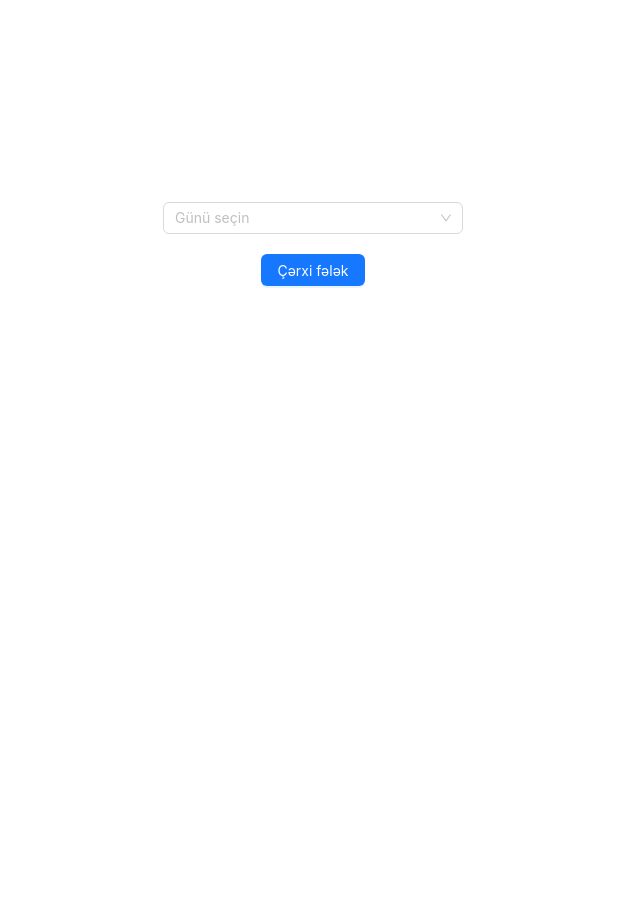
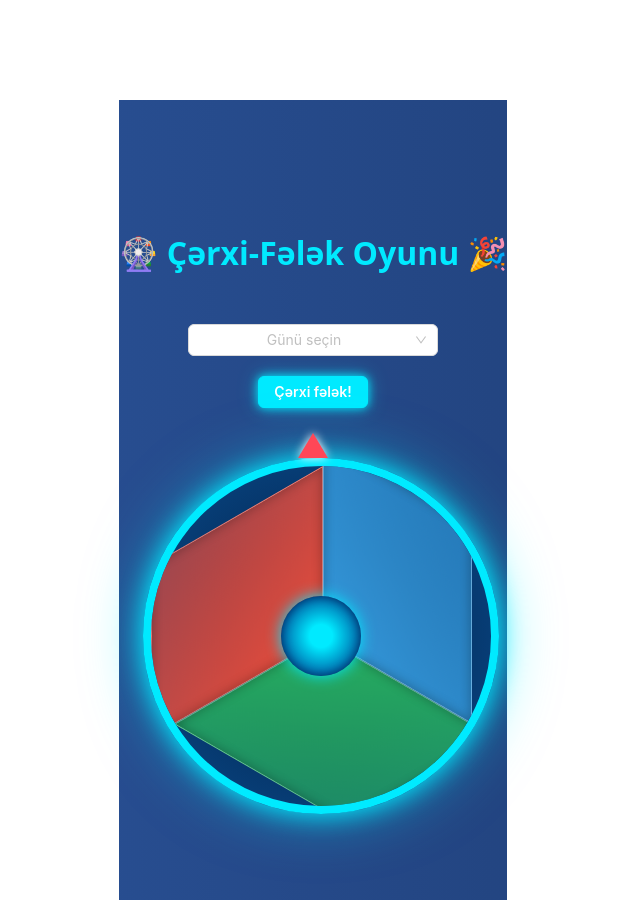
Before and after one commit to leilagadim/fe-congress, a React (Vite) app: page /bet in a window 1280 px wide. Shown: the whole page, without its empty margins (327-967 px from the left). Built offline with nearby package versions, Linux system fonts and the light colour scheme.

Commit message:
feat: cerxifelek

```diff
--- a/package.json
+++ b/package.json
@@ -12,6 +12,7 @@
   "dependencies": {
     "antd": "^5.27.6",
     "axios": "^1.13.1",
+    "framer-motion": "^12.23.24",
     "react": "^19.1.1",
     "react-dom": "^19.1.1",
     "react-router-dom": "^7.9.5"
--- a/src/App.jsx
+++ b/src/App.jsx
@@ -19,7 +19,7 @@ import Bet from './Bet';
 
         <Routes>
           <Route path="/bet" element={<Bet />} />
-          <Route path="/" element={<SpeakerSelect />} />
+          <Route path="/" element={<Bet />} />
           <Route path="/users" element={<Users />} />
           <Route path="/questions" element={<Questions />} />
           <Route path="/speaker-questions" element={<SpeakerQuestions />} />
--- a/src/Bet.jsx
+++ b/src/Bet.jsx
@@ -1,105 +1,96 @@
 import React, { useState } from "react";
-import Loader from "./components/Loader";
-import { Select, Button, Modal, Space } from "antd";
+import { Select, Button } from "antd";
+import { motion } from "framer-motion";
 
 const TEAMS = [
-  { id: "decl1", label: "Decl 1" },
-  { id: "decl2", label: "Decl 2" },
-  { id: "decl3", label: "Decl 3" },
-  { id: "decl4", label: "Decl 4" },
+  { id: "decl1", label: "Decl 1", color: "#e74c3c" },
+  { id: "decl2", label: "Decl 2", color: "#3498db" },
+  { id: "decl3", label: "Decl 3", color: "#27ae60" },
 ];
 
-// crypto-backed random integer in [0, max)
 function cryptoRandomInt(max) {
   const array = new Uint32Array(1);
   window.crypto.getRandomValues(array);
-  const fraction = array[0] / (0xffffffff + 1);
-  return Math.floor(fraction * max);
+  return Math.floor((array[0] / (0xffffffff + 1)) * max);
 }
 
 const Bet = () => {
-  const [isLoading, setIsLoading] = useState(false);
   const [dayId, setDayId] = useState(null);
-  const [result, setResult] = useState(null);
-  const [history, setHistory] = useState([]);
+  const [spinning, setSpinning] = useState(false);
+  const [rotation, setRotation] = useState(0);
+  const [winner, setWinner] = useState(null);
 
-  const handleChange = (value) => {
-    setDayId(value);
+  const handleChange = (value) => setDayId(value);
+
+  const pickTeam = (day) => {
+    if (day === 3) return TEAMS.find((t) => t.id === "decl1");
+    let candidates = [...TEAMS];
+    if (day === 2 || day === 4)
+      candidates = candidates.filter((t) => t.id !== "decl1");
+    return candidates[cryptoRandomInt(candidates.length)];
   };
 
-  // Qaydalar:
-  // - Gün 3 -> həmişə Decl 1 seçilir
-  // - Gün 2 və 4 -> Decl 1 heç vaxt seçilmir
-  // - Başqa hallar -> normal təsadüfi seçim
-  const pickTeam = (day) => {
-    // 3-cü gün: birbaşa Decl1
-    if (day === 3) {
-      return {
-        chosen: TEAMS.find((t) => t.id === "decl1"),
-        candidatesCount: TEAMS.length,
-      };
-    }
+  const showResult = () => {
+    if (!dayId) return alert("Zəhmət olmasa əvvəlcə günü seçin.");
 
-    // 2 və 4-cü günlər: Decl1-i çıxar
-    let candidates = [...TEAMS];
-    if (day === 2 || day === 4) {
-      candidates = candidates.filter((t) => t.id !== "decl1");
-    }
+    const selected = pickTeam(dayId);
+    const index = TEAMS.findIndex((t) => t.id === selected.id);
+    const randomTurns = 5 + Math.random() * 3;
+    const degreesPerTeam = 360 / TEAMS.length;
+    const targetRotation =
+      rotation +
+      randomTurns * 360 +
+      (360 - index * degreesPerTeam - degreesPerTeam / 2);
 
-    // ehtiyat üçün
-    if (candidates.length === 0) candidates = [...TEAMS];
+    setSpinning(true);
+    setWinner(null);
+    setRotation(targetRotation);
 
-    const idx = cryptoRandomInt(candidates.length);
-    return { chosen: candidates[idx], candidatesCount: candidates.length };
+    setTimeout(() => {
+      setWinner(selected);
+      setSpinning(false);
+    }, 4500);
   };
-
-  const showResult = async () => {
-    if (!dayId) {
-      Modal.warning({
-        title: "Gün seçin",
-        content: "Zəhmət olmasa əvvəlcə günü seçin.",
-      });
-      return;
-    }
-
-    setIsLoading(true);
-    try {
-      await new Promise((r) => setTimeout(r, 350));
-      const { chosen, candidatesCount } = pickTeam(dayId);
-
-      const entry = {
-        time: new Date().toISOString(),
-        dayId,
-        chosenId: chosen.id,
-        chosenLabel: chosen.label,
-        candidatesCount,
-      };
-      setHistory((h) => [entry, ...h]);
-      setResult(entry);
-    } finally {
-      setIsLoading(false);
-    }
-  };
-
-  if (isLoading) return <Loader />;
 
   return (
     <div
       style={{
+        minHeight: "100vh",
+        background:
+          "linear-gradient(270deg, #1e3c72, #2a5298, #ff5f6d, #ffc371)",
+        backgroundSize: "800% 800%",
+        animation: "bgMove 20s ease infinite",
         display: "flex",
         flexDirection: "column",
+        alignItems: "center",
         justifyContent: "center",
-        alignItems: "center",
-        margin: "auto",
-        width: "800px",
-        marginTop: "8%",
         color: "white",
+        textAlign: "center",
       }}
     >
+      <style>
+        {`
+          @keyframes bgMove {
+            0% {background-position: 0% 50%;}
+            50% {background-position: 100% 50%;}
+            100% {background-position: 0% 50%;}
+          }
+        `}
+      </style>
+
+      <h2 style={{ color: "#00eaff", fontWeight: 700, fontSize: "2rem" }}>
+        🎡 Çərxi-Fələk Oyunu 🎉
+      </h2>
+
       <Select
         onChange={handleChange}
         placeholder="Günü seçin"
-        style={{ width: "300px" }}
+        style={{
+          width: "250px",
+          marginTop: 20,
+          backgroundColor: "#fff",
+          borderRadius: "8px",
+        }}
         options={[
           { value: 2, label: "2-ci gün" },
           { value: 3, label: "3-cü gün" },
@@ -107,38 +98,111 @@ const Bet = () => {
         ]}
       />
 
-      <Button style={{ marginTop: "20px" }} type="primary" onClick={showResult}>
-        Çərxi fələk
+      <Button
+        type="primary"
+        style={{
+          background: "#00eaff",
+          borderColor: "#00eaff",
+          marginTop: 20,
+          fontWeight: 600,
+          boxShadow: "0 0 10px #00eaff, 0 0 20px #00eaff66",
+        }}
+        onClick={showResult}
+        disabled={spinning}
+      >
+        {spinning ? "Fırlanır..." : "Çərxi fələk!"}
       </Button>
 
-      {result && (
-        <div style={{ marginTop: 20, textAlign: "center" }}>
-          <h3>Nəticə</h3>
-          <p>
-            Vaxt: {result.time} — Gün: {result.dayId} — Seçilən:{" "}
-            {result.chosenLabel} ({result.chosenId}) — Namizədlər:{" "}
-            {result.candidatesCount}
-          </p>
-        </div>
-      )}
+      {/* Çərx */}
+      <div
+        style={{
+          position: "relative",
+          width: 340,
+          height: 340,
+          marginTop: 50,
+        }}
+      >
+        {/* Ox */}
+        <div
+          style={{
+            position: "absolute",
+            top: "-25px",
+            left: "50%",
+            transform: "translateX(-50%)",
+            width: 0,
+            height: 0,
+            borderLeft: "15px solid transparent",
+            borderRight: "15px solid transparent",
+            borderBottom: "25px solid #ff4757",
+            zIndex: 10,
+            filter: "drop-shadow(0 0 5px #fff)",
+          }}
+        ></div>
 
-      {history.length > 0 && (
-        <div style={{ marginTop: 16, width: "100%" }}>
-          <h4>Tarixçə (son nəticələr)</h4>
-          <Space direction="vertical" style={{ width: "100%" }}>
-            {history.slice(0, 10).map((h, i) => (
+        {/* Çarx */}
+        <motion.div
+          animate={{ rotate: rotation }}
+          transition={{ duration: 4, ease: "easeOut" }}
+          style={{
+            width: "100%",
+            height: "100%",
+            borderRadius: "50%",
+            border: "8px solid #00eaff",
+            overflow: "hidden",
+            position: "relative",
+            boxShadow: "0 0 25px #00eaff, 0 0 60px #00eaff88",
+            background: "radial-gradient(circle, #042e5f 40%, #0a4b8a 100%)",
+          }}
+        >
+          {TEAMS.map((t, i) => {
+            const angle = (360 / TEAMS.length) * i;
+            return (
               <div
-                key={i}
-                style={{ background: "#111", padding: 8, borderRadius: 6 }}
-              >
-                <small>{h.time}</small>
-                <div>
-                  Gün: {h.dayId} — Seçilən: {h.chosenLabel} ({h.chosenId}) —
-                  Namizədlər: {h.candidatesCount}
-                </div>
-              </div>
-            ))}
-          </Space>
+                key={t.id}
+                style={{
+                  position: "absolute",
+                  width: "50%",
+                  height: "50%",
+                  background: `linear-gradient(135deg, ${t.color}aa, ${t.color})`,
+                  transformOrigin: "100% 100%",
+                  transform: `rotate(${angle}deg) skewY(-30deg)`,
+                  border: "1px solid rgba(255,255,255,0.3)",
+                  boxShadow: "inset 0 0 10px rgba(0,0,0,0.3)",
+                }}
+              ></div>
+            );
+          })}
+
+          {/* Dekorativ mərkəz */}
+          <div
+            style={{
+              position: "absolute",
+              top: "50%",
+              left: "50%",
+              transform: "translate(-50%, -50%)",
+              width: 80,
+              height: 80,
+              borderRadius: "50%",
+              background:
+                "radial-gradient(circle, #00eaff 20%, #004d99 80%, #002d66 100%)",
+              boxShadow: "0 0 15px #00eaff, inset 0 0 10px #003366",
+            }}
+          ></div>
+        </motion.div>
+      </div>
+
+      {/* Qalib */}
+      {winner && (
+        <div
+          style={{
+            marginTop: 40,
+            fontSize: 22,
+            fontWeight: "bold",
+            color: winner.color,
+            textShadow: "0 0 10px #fff, 0 0 20px " + winner.color,
+          }}
+        >
+          🎉 Qalib komanda: {winner.label} 🎊
         </div>
       )}
     </div>
```
Also changed, not shown: 1 other file (tests, documents, lock files or other folders).
